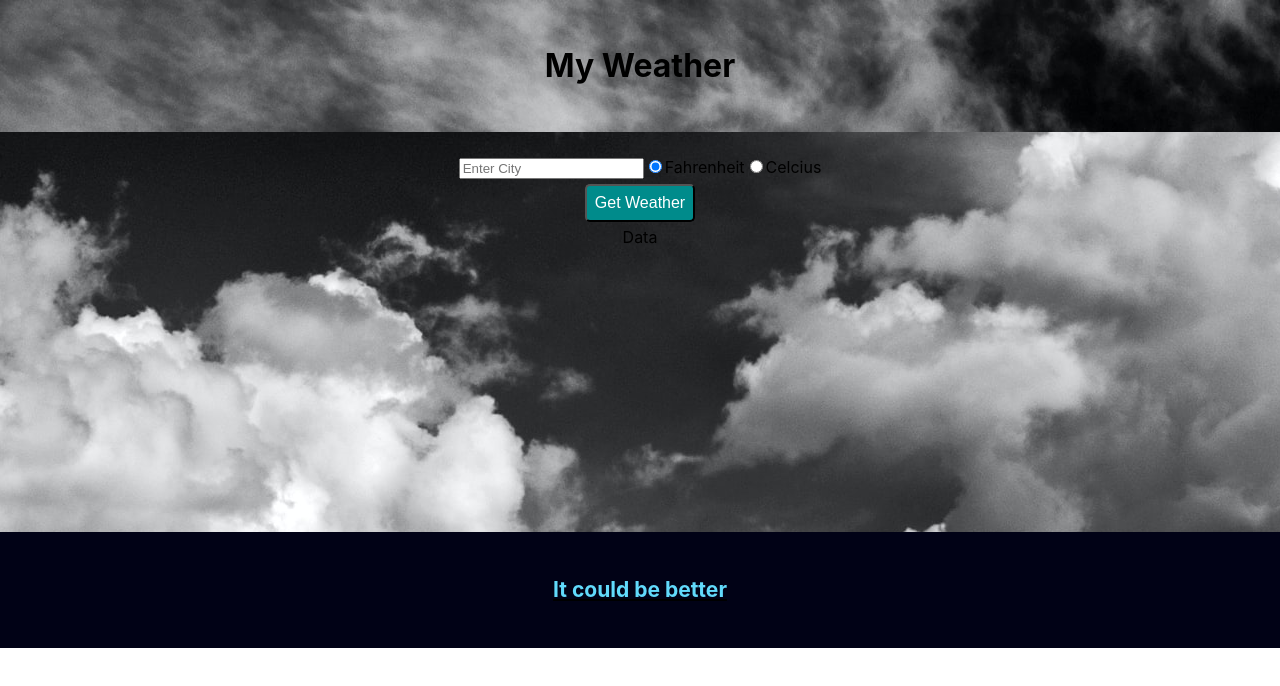
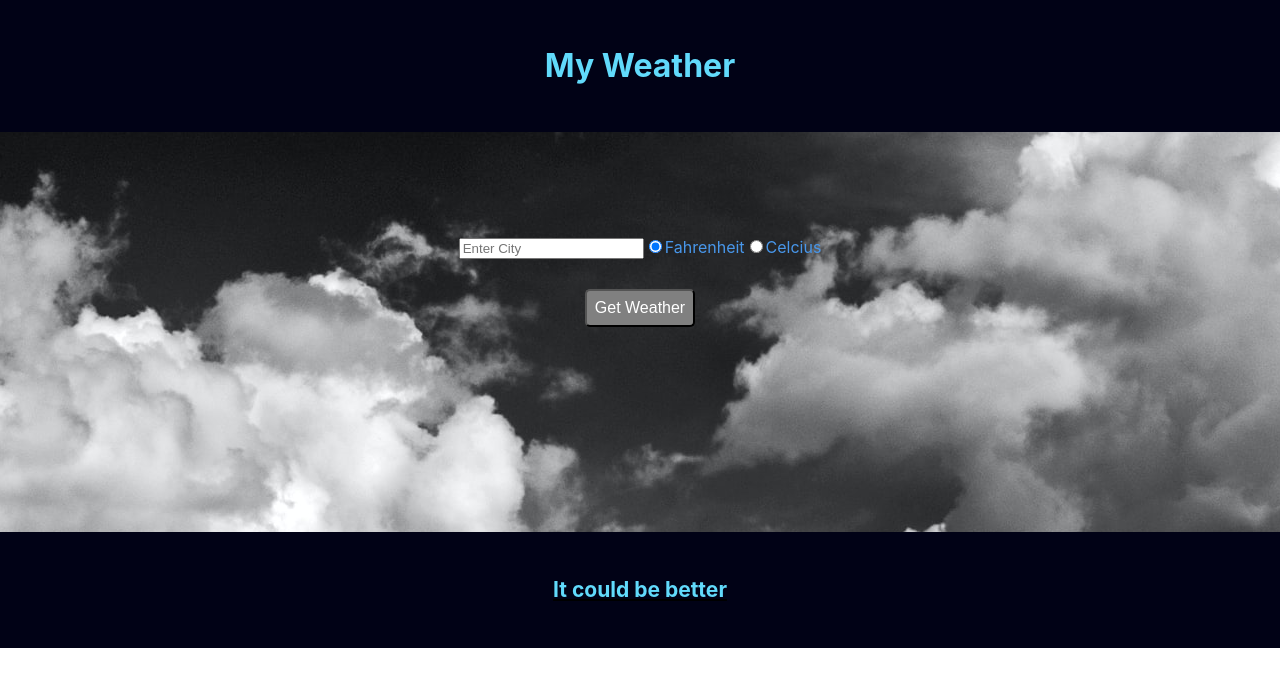
Before and after one commit to satyam-saxen/weather-app, a React (Create React App) app: page / in a window 1280 px wide. Shown: the top 686 px of the page. Built offline with nearby package versions, Linux system fonts and the light colour scheme.

Commit message:
Frond look modified

```diff
--- a/src/App.css
+++ b/src/App.css
@@ -39,8 +39,7 @@
 }
 
 header {
-  background-color: #cccccc;
-  background-image: url("./weather-pic.jpg");
+  background-color: #010216;
 }
 
 main {
@@ -64,7 +63,7 @@ footer {
   text-decoration: underline;
 }
 
-#foot {
+#foot,#ft {
   color: #61dafb;
 }
 
--- a/src/App.js
+++ b/src/App.js
@@ -6,7 +6,7 @@ function App() {
   return (
     <div className="App">
       <header>
-        <h1>My Weather</h1>
+        <h1 id="ft">My Weather</h1>
       </header>
       <main>
         <Forecast />
--- a/src/Components/Forecast/Forecast.js
+++ b/src/Components/Forecast/Forecast.js
@@ -26,7 +26,7 @@ const Forecast = ()=>{
     }
     return(
         <div>
-            <form onSubmit={getForecast}>
+            <form onSubmit={getForecast} className={classes.Form}>
                 <input
                     id="city"
                     type="text"
@@ -36,7 +36,7 @@ const Forecast = ()=>{
                     value={city}
                     onChange={(e) => setCity(e.target.value)}
                     />
-                <label>
+                <label className={classes.rad}>
                     <input
                         type="radio"
                         name="units"
@@ -47,7 +47,7 @@ const Forecast = ()=>{
                         />
                     Fahrenheit
                 </label>
-                <label>
+                <label className={classes.rad}>
                     <input
                         type="radio"
                         name="units"
--- a/src/Components/Forecast/Forecast.module.css
+++ b/src/Components/Forecast/Forecast.module.css
@@ -1,35 +1,43 @@
 .TextInput {
-    font-size: large;
+    font-size:x-large;
     border: 1px solid #EEEEEE;
-    padding: 5px;
+    padding: 15px;
     border-radius: 3px;
     display: block;
-    margin: 5px auto;
+    margin: 15px auto;
 }
 
 .TextInput:focus {
     outline: none;
     border-color: #719ECE;
     box-shadow: 0 0 10px rgb(50, 100, 153);
+    margin-left: auto;
+    margin-bottom: 20px;
 }
 
 .Radio {
-    font-size: small;
+    font-size: medium;
 }
 
 .rad {
-    color:#719ECE;
+    color:#4897eb;
+}
+
+.Form {
+    padding: 5rem;
+    vertical-align: middle;
+    display:flexbox;
+    height: 100px;
 }
 
 .Button {
     display: block;
-    margin: 10px auto;
+    margin: 30px auto;
     padding: .5rem;
     font-size: 1em;
-    background: darkcyan;
+    background: grey;
     border-radius: 5px;
     color: white;
     cursor: pointer;
-    margin: 5px auto;
 
 }
--- a/src/Components/component/Component.js
+++ b/src/Components/component/Component.js
@@ -1,7 +1,7 @@
 const Component = (props)=>{
     return(
         <>
-            {props.responseObj === undefined ? <div>Data</div> :
+            {props.responseObj === undefined ? <div></div> :
                 props.responseObj.cod === 200 ?
                 <div>
                     <h2>City {props.responseObj.name}</h2>
```
